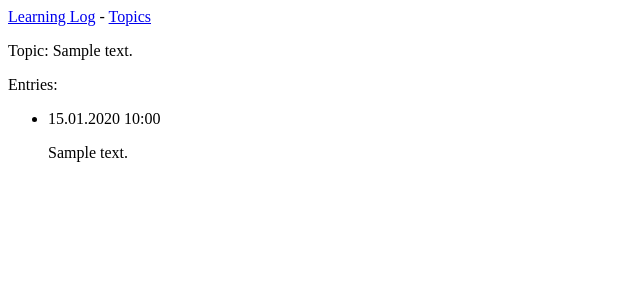
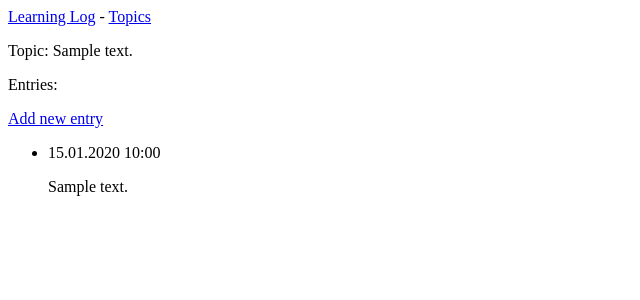
Before and after one commit to roman-yatsenko/learning-log-2023, a Django app: page /topics/1/ in a window 1280 px wide. Shown: the top 300 px of the page, without its empty margins (0-640 px from the left). Run offline with Django 4.2, Linux system fonts and the light colour scheme; tables that the repository leaves empty hold one stand-in row (values such as "Sample post").

Commit message:
Add new entry page

```diff
--- a/learning_logs/templates/learning_logs/topic.html
+++ b/learning_logs/templates/learning_logs/topic.html
@@ -5,6 +5,11 @@
     <p>Topic: {{ topic }}</p>
 
     <p>Entries:</p>
+
+    <p>
+        <a href="{% url 'learning_logs:new_entry' topic.id %}">Add new entry</a>
+    </p>
+
     <ul>
         {% for entry in entries %}
             <li>
--- a/learning_logs/urls.py
+++ b/learning_logs/urls.py
@@ -14,4 +14,6 @@ urlpatterns = [
     path('topics/<int:topic_id>/', views.topic, name='topic'),
     # Сторінка для довання нової теми
     path('new_topic/', views.new_topic, name='new_topic'),
+    # Сторінка для додавання нового запису
+    path('new_entry/<int:topic_id>/', views.new_entry, name='new_entry'),
 ]
--- a/learning_logs/views.py
+++ b/learning_logs/views.py
@@ -2,7 +2,7 @@ from django.shortcuts import render, redirect
 from django.urls import reverse
 
 from .models import Topic
-from .forms import TopicForm
+from .forms import TopicForm, EntryForm
 
 # Create your views here.
 
@@ -37,3 +37,19 @@ def new_topic(request):
 
     context = {'form': form}
     return render(request, 'learning_logs/new_topic.html', context)
+
+def new_entry(request, topic_id):
+    """Додає новий запис до певної теми"""
+    topic = Topic.objects.get(id=topic_id)
+    if request.method != 'POST':
+        form = EntryForm()
+    else:
+        form = EntryForm(data=request.POST)
+        if form.is_valid():
+            new_entry_object = form.save(commit=False)
+            new_entry_object.topic = topic
+            new_entry_object.save()
+            return redirect('learning_logs:topic', topic_id=topic_id)
+
+    context = {'form': form, 'topic': topic,}
+    return render(request, 'learning_logs/new_entry.html', context)
```
Also changed, not shown: learning_logs/forms.py (+10 -2 lines), learning_logs/templates/learning_logs/new_entry.html (added, +14 -0 lines).
